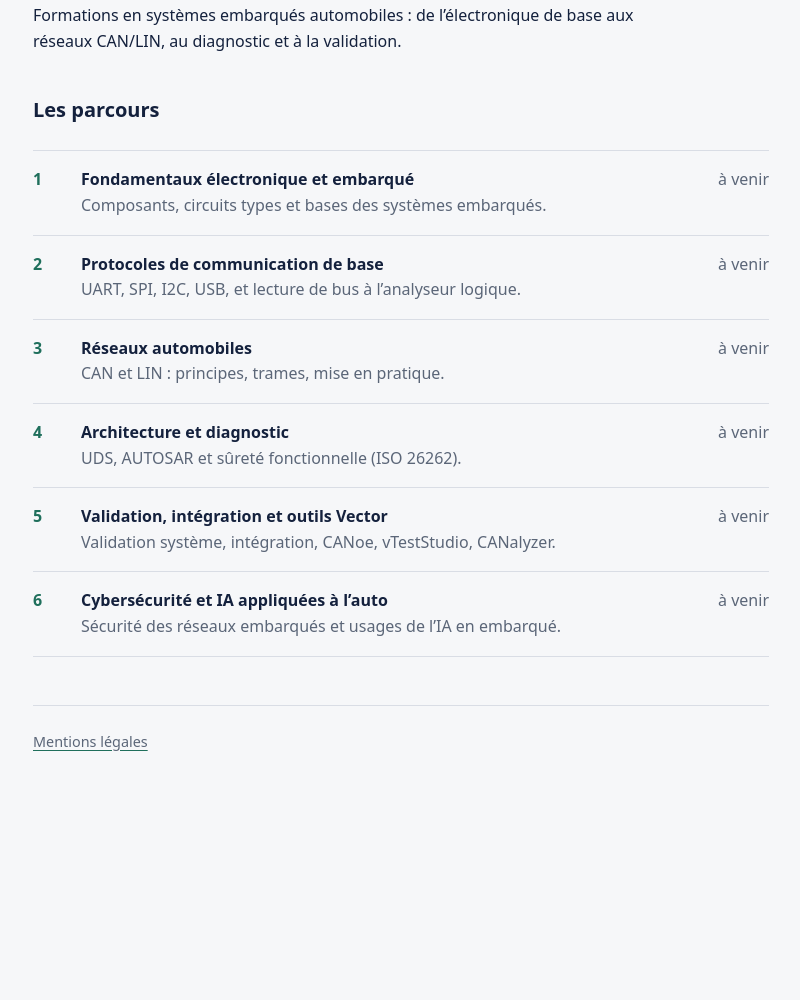
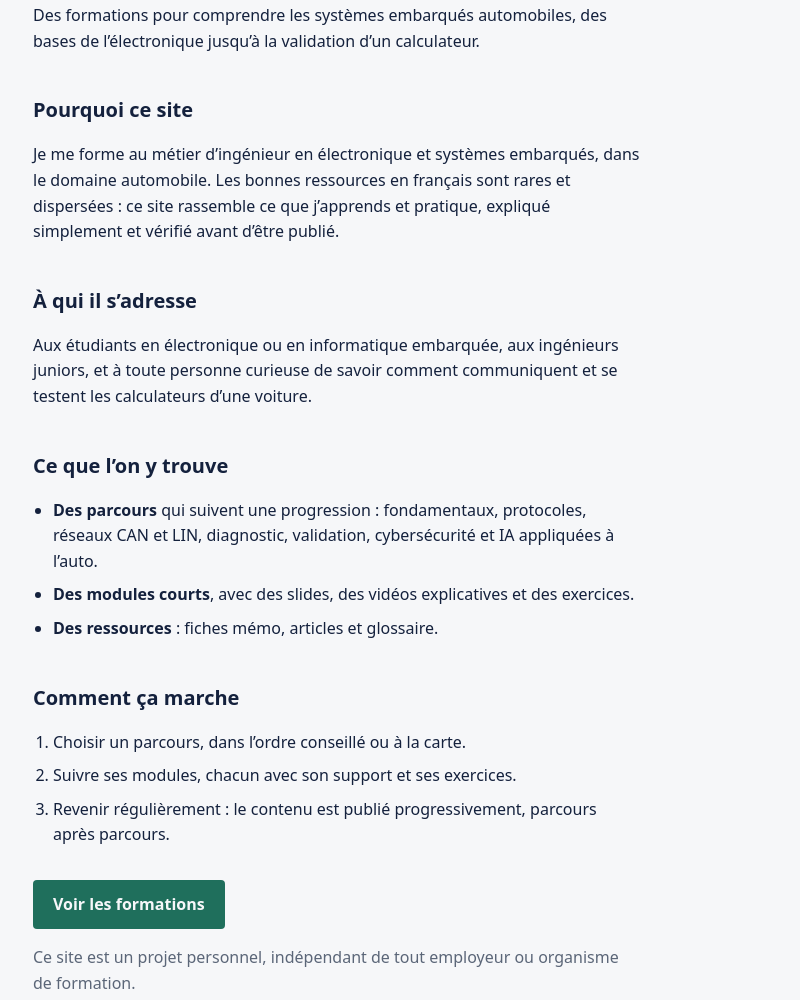
Before and after one commit to guillaumelathuile/lathuile-website, an Astro site: page / in a window 1280 px wide. Shown: the part 210-1210 px from the top of the page, without its empty margins (239-1039 px from the left). Before the commit the page ends 987 px from the top, so only its background shows below. Built offline with nearby package versions, Linux system fonts and the light colour scheme; Astro itself is replaced by a stand-in of ours.

Commit message:
Update index.astro

```diff
--- a/src/pages/index.astro
+++ b/src/pages/index.astro
@@ -1,10 +1,47 @@
 ---
 import Base from '../layouts/Base.astro';
-import ParcoursList from '../components/ParcoursList.astro';
+const b = import.meta.env.BASE_URL.replace(/\/$/, '');
 ---
 <Base>
   <h1>Lathuile</h1>
-  <p>Formations en systèmes embarqués automobiles : de l’électronique de base aux réseaux CAN/LIN, au diagnostic et à la validation.</p>
-  <h2>Les parcours</h2>
-  <ParcoursList />
+  <p>Des formations pour comprendre les systèmes embarqués automobiles, des bases de l’électronique jusqu’à la validation d’un calculateur.</p>
+
+  <h2>Pourquoi ce site</h2>
+  <p>Je me forme au métier d’ingénieur en électronique et systèmes embarqués, dans le domaine automobile. Les bonnes ressources en français sont rares et dispersées : ce site rassemble ce que j’apprends et pratique, expliqué simplement et vérifié avant d’être publié.</p>
+
+  <h2>À qui il s’adresse</h2>
+  <p>Aux étudiants en électronique ou en informatique embarquée, aux ingénieurs juniors, et à toute personne curieuse de savoir comment communiquent et se testent les calculateurs d’une voiture.</p>
+
+  <h2>Ce que l’on y trouve</h2>
+  <ul>
+    <li><strong>Des parcours</strong> qui suivent une progression : fondamentaux, protocoles, réseaux CAN et LIN, diagnostic, validation, cybersécurité et IA appliquées à l’auto.</li>
+    <li><strong>Des modules courts</strong>, avec des slides, des vidéos explicatives et des exercices.</li>
+    <li><strong>Des ressources</strong> : fiches mémo, articles et glossaire.</li>
+  </ul>
+
+  <h2>Comment ça marche</h2>
+  <ol>
+    <li>Choisir un parcours, dans l’ordre conseillé ou à la carte.</li>
+    <li>Suivre ses modules, chacun avec son support et ses exercices.</li>
+    <li>Revenir régulièrement : le contenu est publié progressivement, parcours après parcours.</li>
+  </ol>
+
+  <p><a class="cta" href={`${b}/formations/`}>Voir les formations</a></p>
+  <p class="muted">Ce site est un projet personnel, indépendant de tout employeur ou organisme de formation.</p>
 </Base>
+
+<style>
+  ul, ol { max-width: 38rem; padding-left: 1.25rem; }
+  li { margin: 0.5rem 0; }
+  .cta {
+    display: inline-block;
+    margin-top: 1rem;
+    padding: 0.75rem 1.25rem;
+    background: var(--accent);
+    color: var(--bg);
+    font-weight: 600;
+    text-decoration: none;
+    border-radius: 4px;
+  }
+  .cta:hover { filter: brightness(1.1); }
+</style>
```
